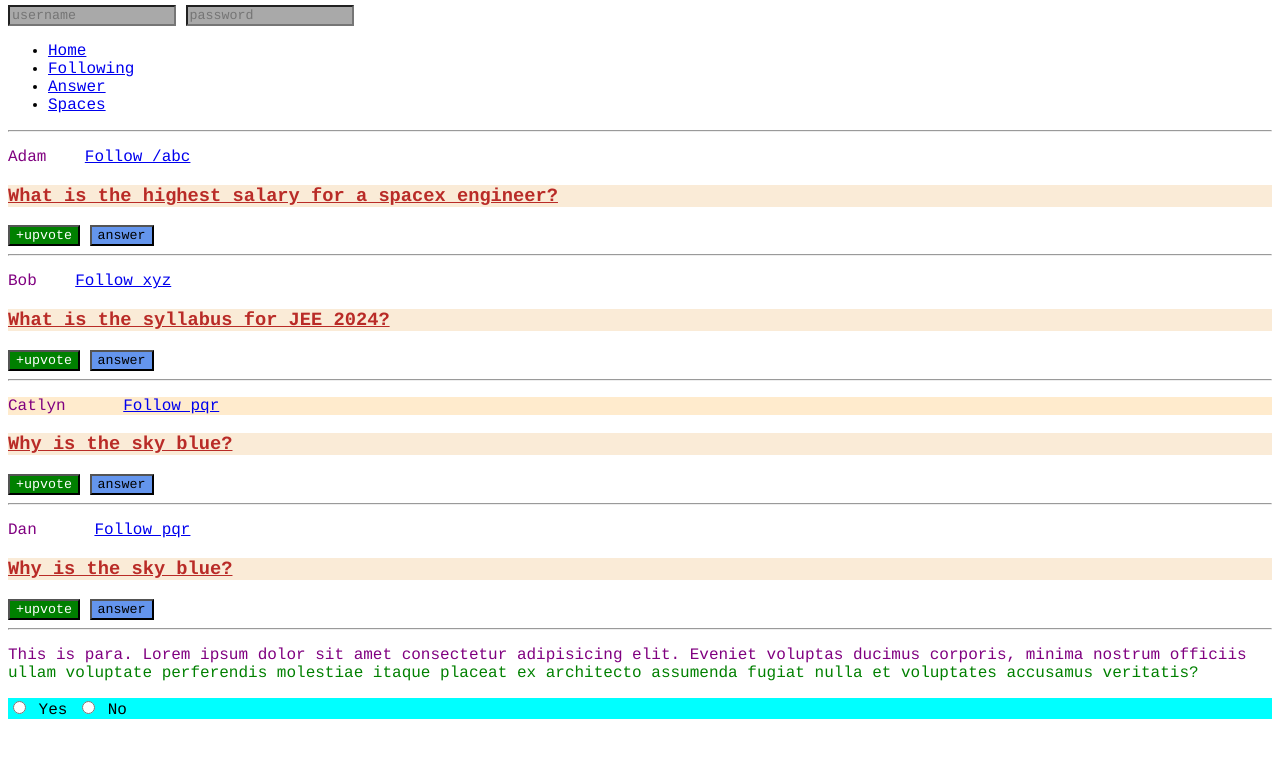
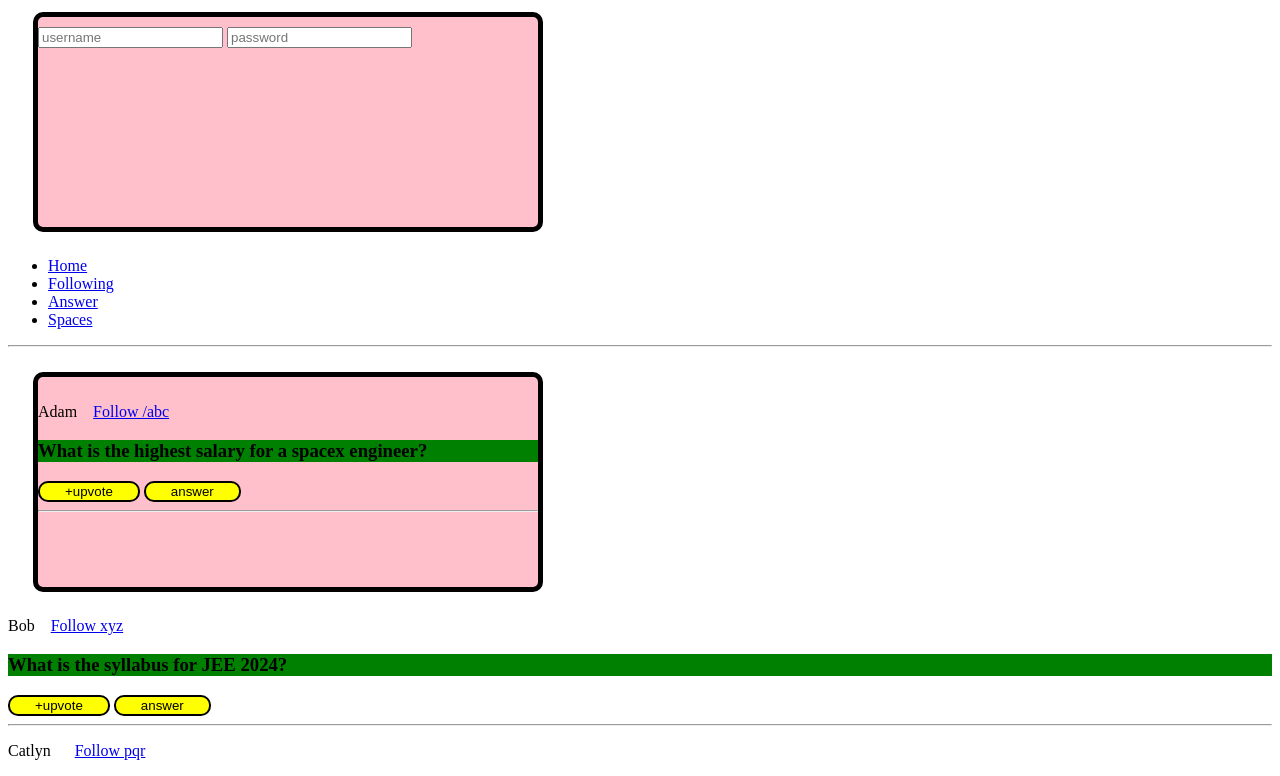
Before and after one commit to adarshkumar9122/CSS, a plain HTML site: page Indexcss.html in a window 1280 px wide. Shown: the part 75-851 px from the top of the page. Before the commit the page ends 802 px from the top, so only its background shows below. Drawn offline with Linux system fonts and the light colour scheme.

Commit message:
Add files via upload

```diff
--- /dev/null
+++ b/display.css
@@ -0,0 +1,28 @@
+/* display ke madad se hum kisi bhi element ko block element ya inline element bna skte hai  */
+/* h2{
+    display: inline;
+    background-color: pink;
+}
+span{
+    display: block;
+    background-color: yellowgreen;
+} */
+
+
+span{
+   /* /* background-color: yellowgreen; * / */
+    border: 2px solid black;
+    /* /* is spain ke andar koi height and width kaam nhi karega yaad rakhna * /*/
+    height: 100px;
+    width: 200px;
+/*/* is mai only left and right mai paddding and margin ho raha hai * /*/
+     padding: 50px;
+     margin: 20px;
+}
+div {
+    border: 2px solid black;
+    height: 100px;
+    width: 200px;
+     padding: 50px;
+     margin: 20px;
+}
--- /dev/null
+++ b/inline_block.css
@@ -0,0 +1,18 @@
+div{
+    height: 200px;
+    width: 200px;
+    background-color: yellowgreen;
+    border: 2px solid black;
+    margin: 5px;
+    /* display: inline;  */
+     /* is  display inline ke use karne ke baad browser height ,width,and background colour
+    ko read nhi karega or ye sb line nhi chalega ,only margin left and right hoga .  */
+
+
+   /* jb hum display inline-block ka use karenge to div ke andar ka sara line chalega ,height,width,background color and margin */
+   display: inline-block;
+
+}
+#third{
+    display: none;
+}
--- a/style.css
+++ b/style.css
@@ -1,122 +1,39 @@
- h3 {
-   background-color: antiquewhite !important;
- }
-* {
-    font-family: Courier;
+div {
+    height: 200px;
+    width: 500px;
+    background-color: pink;
+    /* border-width: 5px;
+    border-style:solid ;
+    border-color: black; */
+
+    /* Border shorthand */
+    border: 5px solid black;
+     /* border-left: red;
+    border-top: 5px dashed blue ;  */
+
+    /* Border radius :--> it is use to round the corners of an element's outer border */
+    /* border-radius: 15px; */
+    /* border-radius: 50%; */
+    /* border-top-right-radius: 50px; */
+    border-radius: 10px;
+
+    padding-top: 10px;
+    /* margin-bottom: 25px; */
+
+    /* shorthand margin */
+    margin: 25px;
 }
-h3,h1 {
-    /* color: purple; */
-    color: #B92B27;
+h1 {
+    /* border-width: 2px;
+    border-style:dashed ;
+    border-color: purple; */
+    border: 2px dashed purple;
+    /* margin: 0;   (by default heading ko margin milta hai) */
 }
-/* h1 {
-    color: #B92B27;
-} */
- #login {
-    background-color: white;
- }
- #signup {
-    background-color: #B92B27;
-    color: aquamarine;
- }
- .upvote {
- color: white;
- background-color: green;
- }
-
- /* Adjacent sibling combinator */
- p + h3 {
-    text-decoration: underline;
- }
- .upvote + button {
-    background-color: cornflowerblue;
- }
- /* child combinator */
-  div > input {
-    background-color: darkgray;
-  }
-
-  /* Attribute selector */
-
-   input[type="text"] {
-    color: red;
-  }
-  input[type="password"] {
-    color: gold;
- }
-
- /* ya */
-
- /* input[type] {
-    color: #B92B27;
- } */
-
-
- /* practice Qs_2 in clas  */
-
- /* #myid p {
-    color: green;
- } */
-
-
- div[id="myid"] p {
-    color: green;
- }
- /* psedo class */
-
- /*1. :hover class*/
- button:hover {
-   background-color:black ;
-   color: white;
-
- }
- h3:hover {
-   text-decoration: none;
- }
- /* 2. :active class*/
- button:active {
-   background-color: hotpink;
-   color: black;
- }
- p:active {
-   font-weight: bold;
-   color: green;
- }
-
- /* 3.  :checked clas   , ye important hai kyu ki is mai label pe css apply kr rhe hai or radio and
- label mai sibling karelation hai so attribute selector and adjacent sibling combinator ka use kiye hai */
-input[type=radio]:checked +label {
-   color: red;
-   font-size: bold;
+button{
+    border: 2px solid black;
+    border-radius: 10px;
+    padding-left: 25px;
+    padding-right: 25px;
+    background-color: yellow;
 }
-/* 4.  :nth-of-type()   class*/
-
-.post:nth-of-type(2){
-   background-color: blanchedalmond;
-}
-div:nth-of-type(2){
-   background-color: aqua;
-}
-
-/* pseudo element */
-
-/*  ::first-letter */
-h1::first-letter {
-   color: greenyellow;
-}
-
-/* ::first-line  ye use kiye practice Qs_2 mai */
-p::first-line{
-   color: purple;
-}
-p::selection{
-   background-color: rgb(128, 126, 0);
-}
-
-
-/* CSS:cascading stylesheet */
-h3 {
-   background-color: yellow;
-}
-h3 {
-   background-color: rgb(52, 52, 152);
-}
```
Also changed, not shown: display.html (added, +56 -0 lines), inline_block.html (added, +14 -0 lines), practice_Qs.css (added, +21 -0 lines), practice_Qs.html (added, +18 -0 lines), relative_unit.css (added, +35 -0 lines), relative_unit.html (added, +23 -0 lines), Em_and_rem_unit.html (added).
